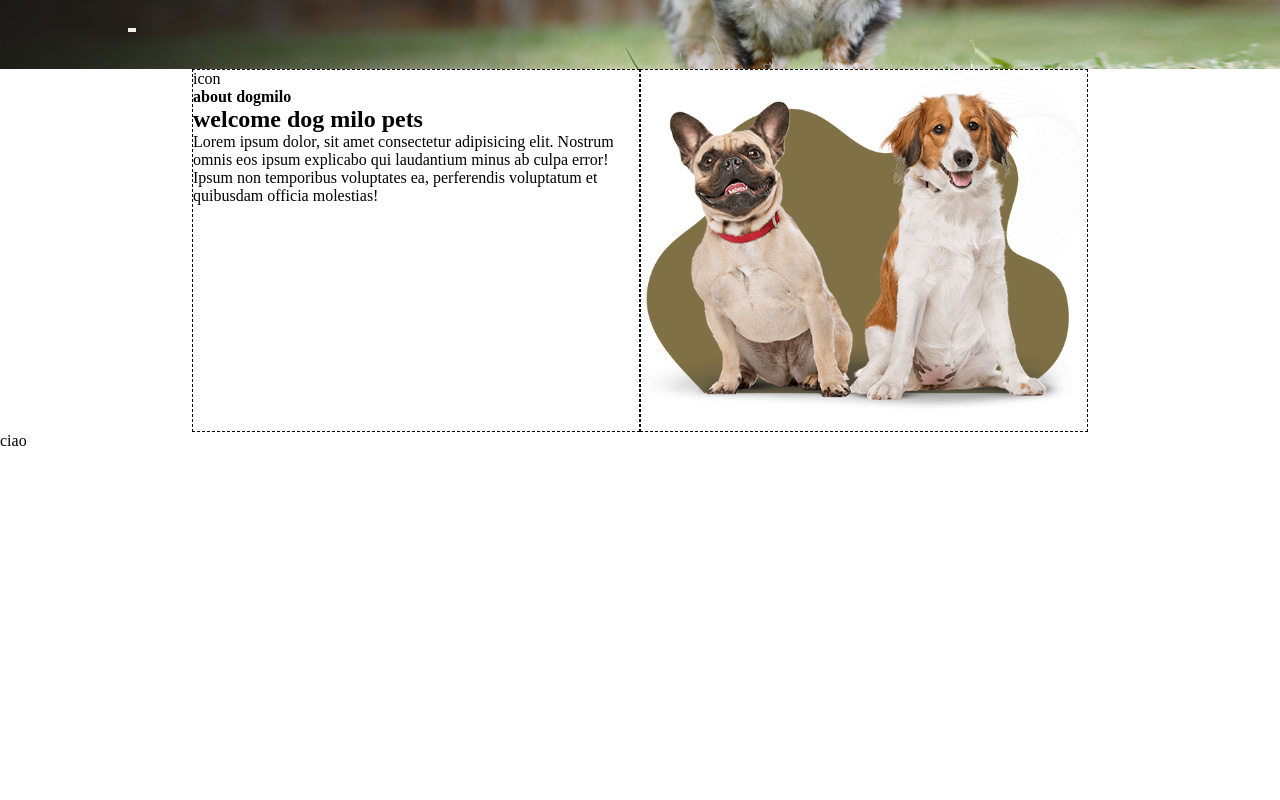
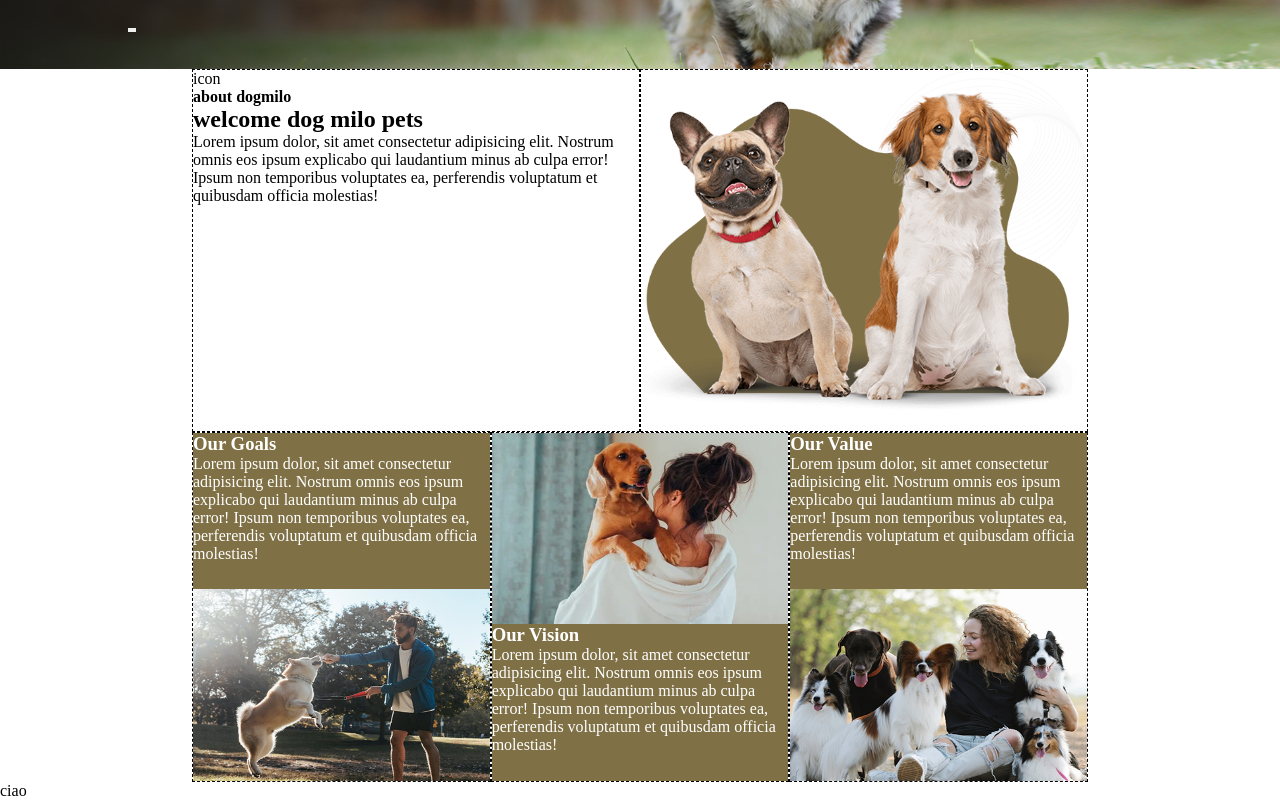
Before and after one commit to FraCuboni/proj-html-vuejs, a Vue app: page /about in a window 1280 px wide. Shown: the part 435-1235 px from the top of the page. Before the commit the page ends 885 px from the top, so only its background shows below. Built offline with nearby package versions, Linux system fonts and the light colour scheme.

Commit message:
feat: ABOUT created basic css fot welcome dogmilo container & our goals container

```diff
--- a/src/components/pages/AppAbout.vue
+++ b/src/components/pages/AppAbout.vue
@@ -48,6 +48,55 @@ export default{
       <img src="/public/img/AppAbout/about-dog.png" alt="">
     </div>
   </div>
+
+  <!-- OUR GOALS CONTAINER -->
+  <div class="container">
+
+    <!-- our mission column -->
+    <div class="column">
+
+      <!-- txt -->
+      <div class="col-txt">
+        <h3>Our Goals</h3>
+        <p>{{ store.lorem }}</p>
+      </div>
+
+      <!-- img -->
+      <div class="col-img">
+        <img src="/public/img/AppAbout/mision.png" alt="">
+      </div>
+    </div>
+
+    <!-- our vision column -->
+    <div class="column">
+      <div class="col-img">
+        <img src="/public/img/AppAbout/vision.png" alt="">
+      </div>
+
+      <!-- txt -->
+      <div class="col-txt">
+        <h3>Our Vision</h3>
+        <p>{{ store.lorem }}</p>
+      </div>
+    </div>
+
+    <!-- our value column -->
+    <div class="column">
+
+      <!-- txt -->
+      <div class="col-txt">
+        <h3>Our Value</h3>
+        <p>{{ store.lorem }}</p>
+      </div>
+
+      <!-- img -->
+      <div class="col-img">
+        <img src="/public/img/AppAbout/value.png" alt="">
+      </div>
+    </div>
+  </div>
+
+  <!-- OUR STORY -->
 </template>
 
 <style lang="scss" scoped>
@@ -61,6 +110,20 @@ export default{
     width: 50%;
     border: 1px dashed black;
   }
+  .column{
+    width: calc(100% / 3);
+    border: 1px dashed black;
+    color: white;
+
+    .col-img{
+      height: 55%;
+    }
+
+    .col-txt{
+      height: 45%;
+      background-color: $brown ;
+    }
+  }
 }
 
 
```
